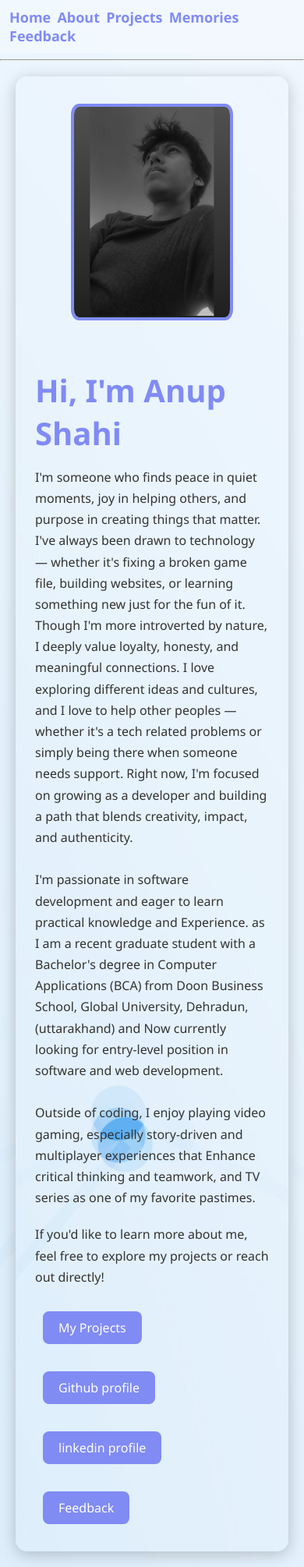
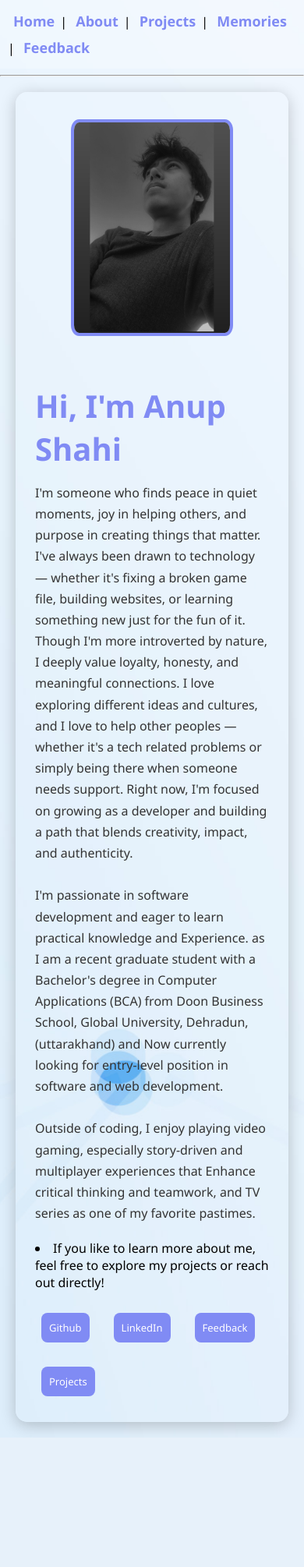
Before and after one commit to bhanu0221/Anup-Portfolio, a Flask app: page / in a window 390 px wide. Shown: the whole page at 78% size. After the commit the page ends 1844 px from the top, so only its background shows below. Run offline with Flask 3, Linux system fonts and the light colour scheme.

Commit message:
fixed my nav bar and recorrect my github buttons for responsive

```diff
--- a/project/templates/base.html
+++ b/project/templates/base.html
@@ -12,11 +12,14 @@
 
         nav a {
             text-decoration: none;
-            margin-right: 15px;
-            color: #808bf4;
+            margin-right: 10px;
+            color:#808bf4;
             font-weight: bold;
             font-size: x-large;
             transition: color 0.3s ease;
+            display: inline-block;
+            padding: 3px 5px; /* space inside the button */
+
         }
 
         nav a:hover {
@@ -35,10 +38,10 @@
 </head>
 <body>
     <nav>
-        <a href="/">Home</a>
-        <a href="/about">About</a>
-        <a href="/projects">Projects</a>
-        <a href="/memories">Memories</a>
+        <a href="/">Home</a>|
+        <a href="/about">About</a>|
+        <a href="/projects">Projects</a>|
+        <a href="/memories">Memories</a>|
         <a href="/feedback">Feedback</a>
     </nav>
 
--- a/project/templates/index.html
+++ b/project/templates/index.html
@@ -94,7 +94,9 @@
         }
 
         .hero-content .buttons a{
-            margin: 10px;
+            margin: 8px;
+            font-size: small;
+            padding: 10px;
 
         }
         .hero-content p {
@@ -126,14 +128,14 @@
             Enhance critical thinking and teamwork, and TV series as one of my favorite pastimes.
         </p>
         <p>
-            If you'd like to learn more about me, feel free to explore my projects or reach out directly!
+           <li> If you like to learn more about me, feel free to explore my projects or reach out directly!</li>
         </p>
         <!--this links are from flask app-->
         <div class="buttons">
-            <a href="/projects">My Projects</a>
-            <a href="https://github.com/bhanu0221">Github profile </a>
-            <a href="https://www.linkedin.com/in/anup-shahi-50486530a/">linkedin profile</a>
+            <a href="https://github.com/bhanu0221">Github</a>
+            <a href="https://www.linkedin.com/in/anup-shahi-50486530a/">LinkedIn</a>
             <a href="/feedback">Feedback</a>
+            <a href="/projects">Projects</a>
         </div>
     </div>
 </div>
--- a/project/templates/projects.html
+++ b/project/templates/projects.html
@@ -39,7 +39,7 @@
 
     .project-details {
         flex: 1;
-        min-width: 280px;
+        min-width: 300px;
     }
 
     .project-details h3 {
```
